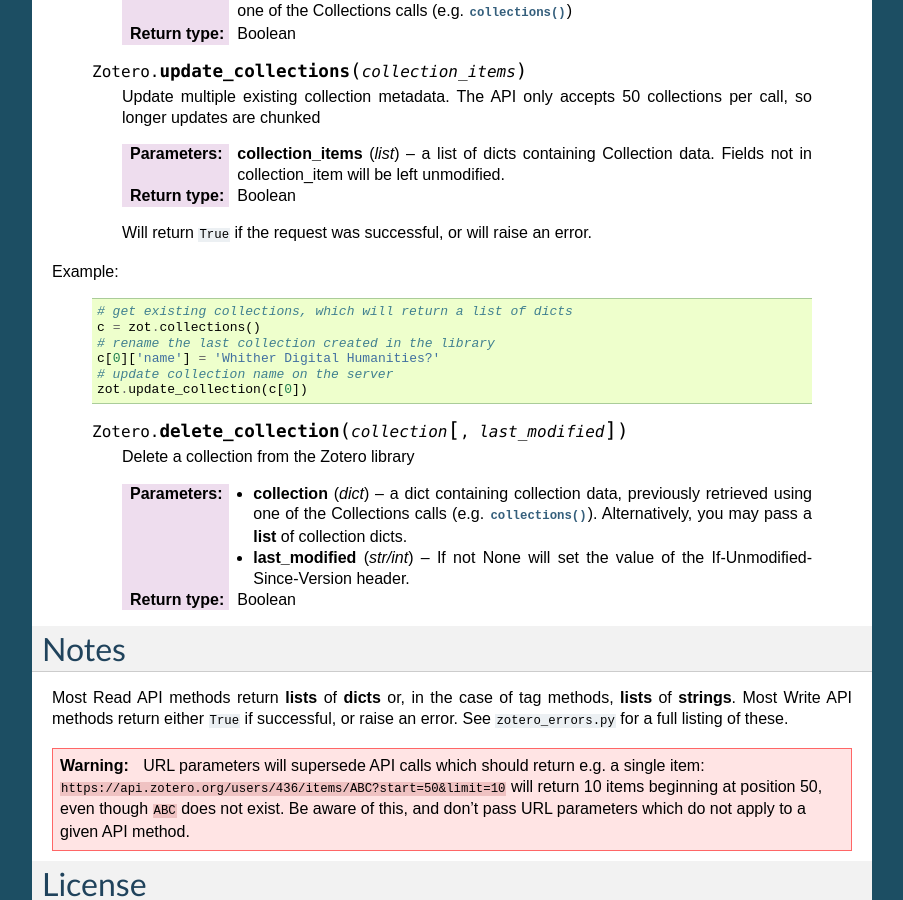
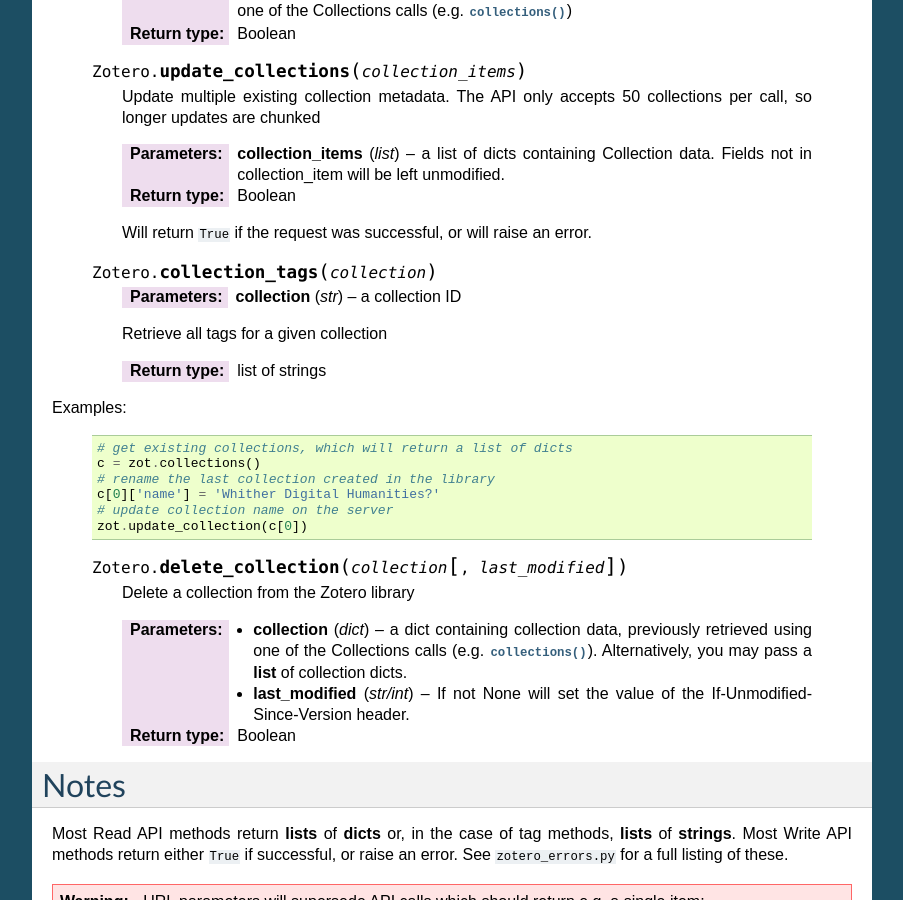
Before and after one commit to urschrei/pyzotero, a Sphinx documentation site: the page built from doc/index.rst, in a window 1280 px wide and 900 px high, scrolled down 17795 px. Shown: the whole window, without its empty margins (198-1101 px from the left). Built offline with Sphinx 7.4.7, drawn with Linux system fonts in a browser that asks for light colours; the version number could not be read and is left out; some of the changed text lies outside the part shown.

```diff
--- a/doc/index.rst
+++ b/doc/index.rst
@@ -1004,7 +1004,14 @@ Collection Methods
 
         Will return ``True`` if the request was successful, or will raise an error.
 
-Example:
+    .. py:method:: Zotero.collection_tags(collection)
+
+        :param str collection: a collection ID
+        Retrieve all tags for a given collection
+
+        :rtype: list of strings
+
+Examples:
 
     .. code-block:: python
 
```
Also changed, not shown: 1 other file.
